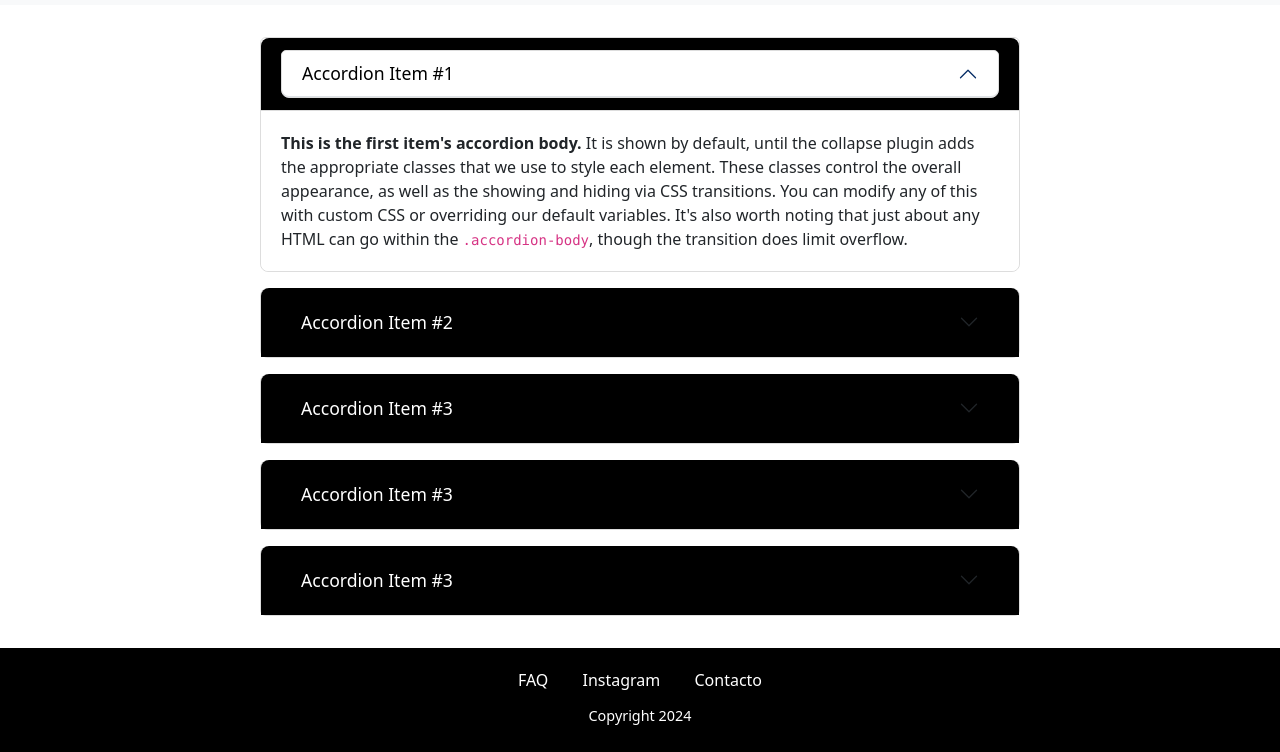
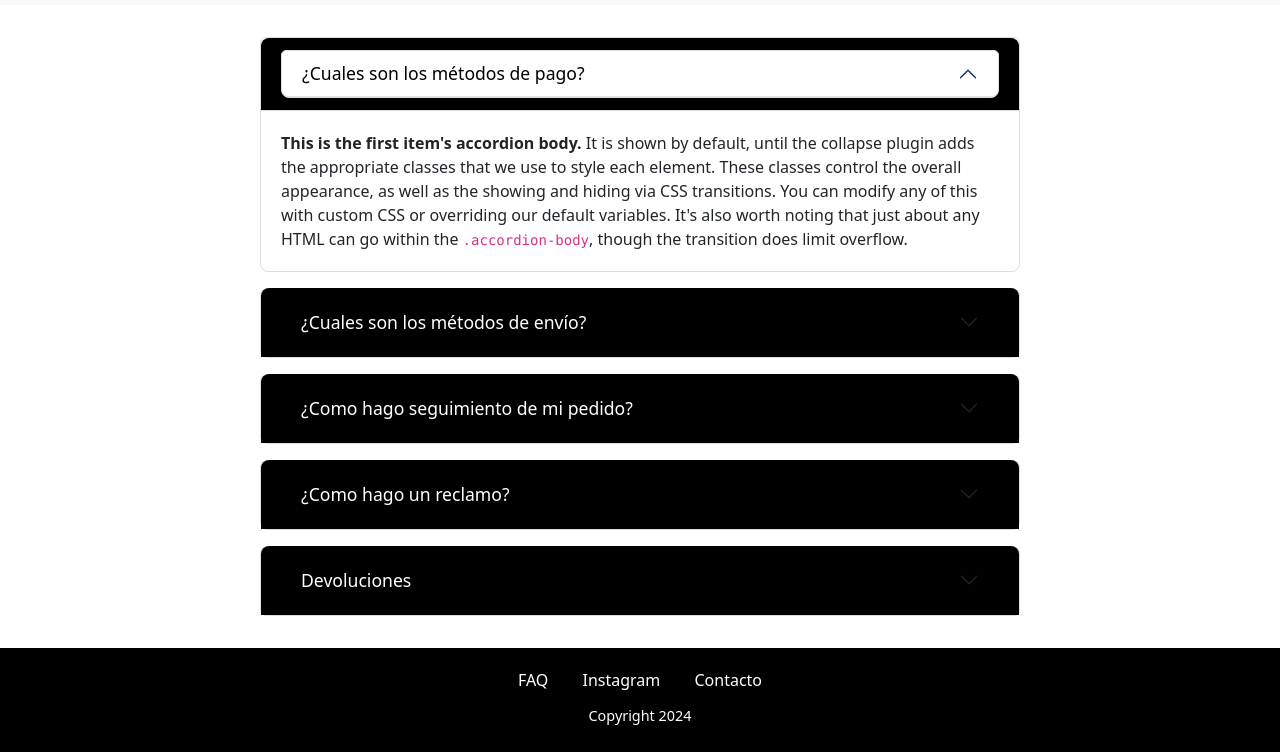
Before and after one commit to Franqito73/EntregaFinal_JS_Picini, a plain HTML site: page pages/faq.html in a window 1280 px wide. Shown: the part 63-815 px from the top of the page. Drawn offline with nearby package versions, Linux system fonts and the light colour scheme.

Commit message:
Agregado de carpeta de wireframe

```diff
--- a/pages/faq.html
+++ b/pages/faq.html
@@ -55,7 +55,7 @@
   <div class="accordion-item">
     <h2 class="accordion-header">
       <button class="accordion-button" type="button" data-bs-toggle="collapse" data-bs-target="#panelsStayOpen-collapseOne" aria-expanded="true" aria-controls="panelsStayOpen-collapseOne">
-        Accordion Item #1
+        ¿Cuales son los métodos de pago?
       </button>
     </h2>
     <div id="panelsStayOpen-collapseOne" class="accordion-collapse collapse show">
@@ -67,7 +67,7 @@
   <div class="accordion-item">
     <h2 class="accordion-header">
       <button class="accordion-button collapsed" type="button" data-bs-toggle="collapse" data-bs-target="#panelsStayOpen-collapseTwo" aria-expanded="false" aria-controls="panelsStayOpen-collapseTwo">
-        Accordion Item #2
+        ¿Cuales son los métodos de envío?
       </button>
     </h2>
     <div id="panelsStayOpen-collapseTwo" class="accordion-collapse collapse">
@@ -79,7 +79,7 @@
   <div class="accordion-item">
     <h2 class="accordion-header">
       <button class="accordion-button collapsed" type="button" data-bs-toggle="collapse" data-bs-target="#panelsStayOpen-collapseThree" aria-expanded="false" aria-controls="panelsStayOpen-collapseThree">
-        Accordion Item #3
+        ¿Como hago seguimiento de mi pedido?
       </button>
     </h2>
     <div id="panelsStayOpen-collapseThree" class="accordion-collapse collapse">
@@ -91,7 +91,7 @@
   <div class="accordion-item">
     <h2 class="accordion-header">
       <button class="accordion-button collapsed" type="button" data-bs-toggle="collapse" data-bs-target="#panelsStayOpen-collapseThree" aria-expanded="false" aria-controls="panelsStayOpen-collapseThree">
-        Accordion Item #3
+        ¿Como hago un reclamo?
       </button>
     </h2>
     <div id="panelsStayOpen-collapseThree" class="accordion-collapse collapse">
@@ -103,7 +103,7 @@
   <div class="accordion-item">
     <h2 class="accordion-header">
       <button class="accordion-button collapsed" type="button" data-bs-toggle="collapse" data-bs-target="#panelsStayOpen-collapseThree" aria-expanded="false" aria-controls="panelsStayOpen-collapseThree">
-        Accordion Item #3
+        Devoluciones
       </button>
     </h2>
     <div id="panelsStayOpen-collapseThree" class="accordion-collapse collapse">
```
Also changed, not shown: 1 other file.
